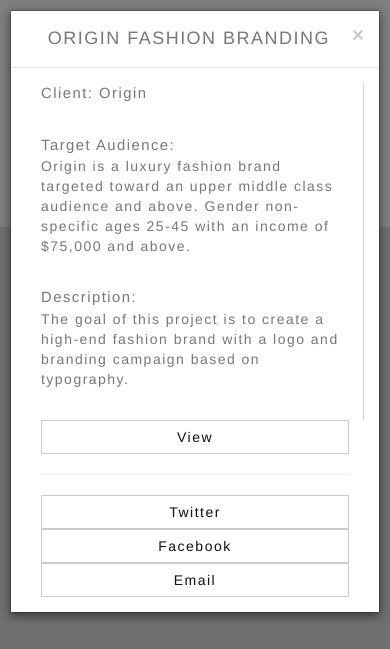
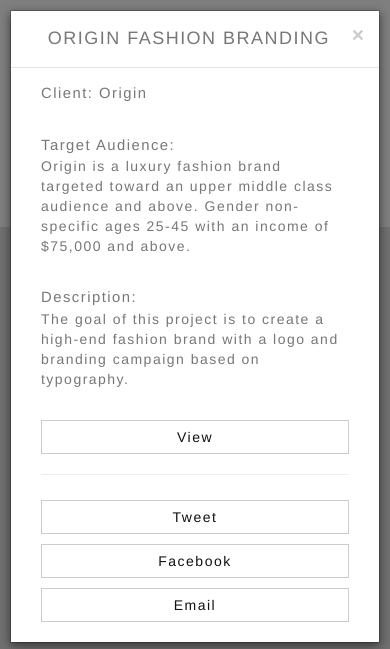
Before and after one commit to chef-danny-d/sdean, a PHP site: page /work.html in a window 390 px wide, after a click that opens the changed part. Shown: the top 649 px of the page. Run offline with PHP 8.4, Linux system fonts and the light colour scheme; some libraries are stand-ins or nearby versions.

Commit message:
added social features

```diff
--- a/css/style.css
+++ b/css/style.css
@@ -240,6 +224,14 @@ footer{
         top: 90vh;
         display: flex;
         position: fixed;
+    }
+    .twitter, .facebook, .email{
+        margin: 5px 0px;
+    }
+}
+@media screen and (max-width: 991px){
+    .mod-body {
+        border-right: 0px transparent;
     }
 }
 footer p{
--- a/work.html
+++ b/work.html
@@ -19,6 +19,14 @@
     <![endif]-->
     <script src="js/jquery-3.1.1.min.js"></script>
     <script src="js/js.js"></script>
+        <div id="fb-root"></div>
+            <script>(function(d, s, id) {
+                var js, fjs = d.getElementsByTagName(s)[0];
+                if (d.getElementById(id)) return;
+                js = d.createElement(s); js.id = id;
+                js.src = "//connect.facebook.net/en_US/sdk.js#xfbml=1&version=v2.9";
+                fjs.parentNode.insertBefore(js, fjs);
+            }(document, 'script', 'facebook-jssdk'));</script>
   </head>
   <body>
 
@@ -134,9 +142,15 @@
             <div class="col-lg-4 col-md-4 col-sm-12 col-xs-12 mod-side">
               <a href="origin.html" class="btn btn-default">View</a>
               <hr>
-              <a class="btn btn-default twitter">Twitter</a>
-              <a class="btn btn-default facebook">Facebook</a>
-              <a class="btn btn-default email">Email</a>
+                <a target="_blank" title="Share on Twitter" class="btn btn-default twitter" href="https://twitter.com/share?
+                url=https%3A%2F%2Fdev.twitter.com%2Fweb%2Ftweet-button&related=twitterapi%2Ctwitter&hashtags=graphics%2Cweb%2Cportfolio&text=check%20out%20his%20portfolio">
+                    Tweet
+                </a>
+                <div title="Share on Facebook" class="fb-share-button btn btn-default facebook" data-href="http://samuelvelazquez.com/work" data-layout="button" data-size="large" data-mobile-iframe="true"><a class="fb-xfbml-parse-ignore" target="_blank" href="https://www.facebook.com/sharer/sharer.php?u=http%3A%2F%2Fsamuelvelazquez.com&amp;src=sdkpreparse">Facebook</a></div>
+                <a class="btn btn-default email" target="_blank" href="mailto:?subject=Look at this amazing portfolio of Samuel Velazquez&amp;body=Check it out at http://samuelvelazquez.com/work and the developer at https://github.com/chef-danny-d"
+                   title="Share by Email">
+                    Email
+                </a>
             </div>
           </div>
         </div>
@@ -164,9 +178,15 @@
             <div class="col-lg-4 col-md-4 col-sm-12 col-xs-12 mod-side">
               <a href="out.html" class="btn btn-default">View</a>
               <hr>
-              <a class="btn btn-default twitter">Twitter</a>
-              <a class="btn btn-default facebook">Facebook</a>
-              <a class="btn btn-default email">Email</a>
+                <a target="_blank" title="Share on Twitter" class="btn btn-default twitter" href="https://twitter.com/share?
+                url=https%3A%2F%2Fdev.twitter.com%2Fweb%2Ftweet-button&related=twitterapi%2Ctwitter&hashtags=graphics%2Cweb%2Cportfolio&text=check%20out%20his%20portfolio">
+                    Tweet
+                </a>
+                <div title="Share on Facebook" class="fb-share-button btn btn-default facebook" data-href="http://samuelvelazquez.com/work" data-layout="button" data-size="large" data-mobile-iframe="true"><a class="fb-xfbml-parse-ignore" target="_blank" href="https://www.facebook.com/sharer/sharer.php?u=http%3A%2F%2Fsamuelvelazquez.com&amp;src=sdkpreparse">Facebook</a></div>
+                <a class="btn btn-default email" target="_blank" href="mailto:?subject=Look at this amazing portfolio of Samuel Velazquez&amp;body=Check it out at http://samuelvelazquez.com/work and the developer at https://github.com/chef-danny-d"
+                   title="Share by Email">
+                    Email
+                </a>
             </div>
           </div>
         </div>
@@ -192,9 +212,15 @@
             <div class="col-lg-4 col-md-4 col-sm-12 col-xs-12 mod-side">
               <a href="sabor.html" class="btn btn-default">View</a>
               <hr>
-              <a class="btn btn-default twitter">Twitter</a>
-              <a class="btn btn-default facebook">Facebook</a>
-              <a class="btn btn-default email">Email</a>
+                <a target="_blank" title="Share on Twitter" class="btn btn-default twitter" href="https://twitter.com/share?
+                url=https%3A%2F%2Fdev.twitter.com%2Fweb%2Ftweet-button&related=twitterapi%2Ctwitter&hashtags=graphics%2Cweb%2Cportfolio&text=check%20out%20his%20portfolio">
+                    Tweet
+                </a>
+                <div title="Share on Facebook" class="fb-share-button btn btn-default facebook" data-href="http://samuelvelazquez.com/work" data-layout="button" data-size="large" data-mobile-iframe="true"><a class="fb-xfbml-parse-ignore" target="_blank" href="https://www.facebook.com/sharer/sharer.php?u=http%3A%2F%2Fsamuelvelazquez.com&amp;src=sdkpreparse">Facebook</a></div>
+                <a class="btn btn-default email" target="_blank" href="mailto:?subject=Look at this amazing portfolio of Samuel Velazquez&amp;body=Check it out at http://samuelvelazquez.com/work and the developer at https://github.com/chef-danny-d"
+                   title="Share by Email">
+                    Email
+                </a>
             </div>
           </div>
         </div>
@@ -220,9 +246,15 @@
             <div class="col-lg-4 col-md-4 col-sm-12 col-xs-12 mod-side">
               <a class="btn btn-default" target="_blank" href="img/Tetra/Tetra/index.html">View</a>
               <hr>
-              <a class="btn btn-default twitter">Twitter</a>
-              <a class="btn btn-default facebook">Facebook</a>
-              <a class="btn btn-default email">Email</a>
+                <a target="_blank" title="Share on Twitter" class="btn btn-default twitter" href="https://twitter.com/share?
+                url=https%3A%2F%2Fdev.twitter.com%2Fweb%2Ftweet-button&related=twitterapi%2Ctwitter&hashtags=graphics%2Cweb%2Cportfolio&text=check%20out%20his%20portfolio">
+                    Tweet
+                </a>
+                <div title="Share on Facebook" class="fb-share-button btn btn-default facebook" data-href="http://samuelvelazquez.com/work" data-layout="button" data-size="large" data-mobile-iframe="true"><a class="fb-xfbml-parse-ignore" target="_blank" href="https://www.facebook.com/sharer/sharer.php?u=http%3A%2F%2Fsamuelvelazquez.com&amp;src=sdkpreparse">Facebook</a></div>
+                <a class="btn btn-default email" target="_blank" href="mailto:?subject=Look at this amazing portfolio of Samuel Velazquez&amp;body=Check it out at http://samuelvelazquez.com/work and the developer at https://github.com/chef-danny-d"
+                   title="Share by Email">
+                    Email
+                </a>
             </div>
           </div>
         </div>
@@ -248,9 +280,15 @@
             <div class="col-lg-4 col-md-4 col-sm-12 col-xs-12 mod-side">
               <a class="btn btn-default" href="ua.html">View</a>
               <hr>
-              <a class="btn btn-default twitter">Twitter</a>
-              <a class="btn btn-default facebook">Facebook</a>
-              <a class="btn btn-default email">Email</a>
+                <a target="_blank" title="Share on Twitter" class="btn btn-default twitter" href="https://twitter.com/share?
+                url=https%3A%2F%2Fdev.twitter.com%2Fweb%2Ftweet-button&related=twitterapi%2Ctwitter&hashtags=graphics%2Cweb%2Cportfolio&text=check%20out%20his%20portfolio">
+                    Tweet
+                </a>
+                <div title="Share on Facebook" class="fb-share-button btn btn-default facebook" data-href="http://samuelvelazquez.com/work" data-layout="button" data-size="large" data-mobile-iframe="true"><a class="fb-xfbml-parse-ignore" target="_blank" href="https://www.facebook.com/sharer/sharer.php?u=http%3A%2F%2Fsamuelvelazquez.com&amp;src=sdkpreparse">Facebook</a></div>
+                <a class="btn btn-default email" target="_blank" href="mailto:?subject=Look at this amazing portfolio of Samuel Velazquez&amp;body=Check it out at http://samuelvelazquez.com/work and the developer at https://github.com/chef-danny-d"
+                   title="Share by Email">
+                    Email
+                </a>
             </div>
           </div>
         </div>
@@ -276,9 +314,15 @@
             <div class="col-lg-4 col-md-4 col-sm-12 col-xs-12 mod-side">
               <a class="btn btn-default" href="basil.html">View</a>
               <hr>
-              <a class="btn btn-default twitter">Twitter</a>
-              <a class="btn btn-default facebook">Facebook</a>
-              <a class="btn btn-default email">Email</a>
+                <a target="_blank" title="Share on Twitter" class="btn btn-default twitter" href="https://twitter.com/share?
+                url=https%3A%2F%2Fdev.twitter.com%2Fweb%2Ftweet-button&related=twitterapi%2Ctwitter&hashtags=graphics%2Cweb%2Cportfolio&text=check%20out%20his%20portfolio">
+                    Tweet
+                </a>
+                <div title="Share on Facebook" class="fb-share-button btn btn-default facebook" data-href="http://samuelvelazquez.com/work" data-layout="button" data-size="large" data-mobile-iframe="true"><a class="fb-xfbml-parse-ignore" target="_blank" href="https://www.facebook.com/sharer/sharer.php?u=http%3A%2F%2Fsamuelvelazquez.com&amp;src=sdkpreparse">Facebook</a></div>
+                <a class="btn btn-default email" target="_blank" href="mailto:?subject=Look at this amazing portfolio of Samuel Velazquez&amp;body=Check it out at http://samuelvelazquez.com/work and the developer at https://github.com/chef-danny-d"
+                   title="Share by Email">
+                    Email
+                </a>
             </div>
           </div>
         </div>
@@ -304,9 +348,15 @@
             <div class="col-lg-4 col-md-4 col-sm-12 col-xs-12 mod-side">
               <a class="btn btn-default" href="embark.html">View</a>
               <hr>
-              <a class="btn btn-default twitter">Twitter</a>
-              <a class="btn btn-default facebook">Facebook</a>
-              <a class="btn btn-default email">Email</a>
+                <a target="_blank" title="Share on Twitter" class="btn btn-default twitter" href="https://twitter.com/share?
+                url=https%3A%2F%2Fdev.twitter.com%2Fweb%2Ftweet-button&related=twitterapi%2Ctwitter&hashtags=graphics%2Cweb%2Cportfolio&text=check%20out%20his%20portfolio">
+                    Tweet
+                </a>
+                <div title="Share on Facebook" class="fb-share-button btn btn-default facebook" data-href="http://samuelvelazquez.com/work" data-layout="button" data-size="large" data-mobile-iframe="true"><a class="fb-xfbml-parse-ignore" target="_blank" href="https://www.facebook.com/sharer/sharer.php?u=http%3A%2F%2Fsamuelvelazquez.com&amp;src=sdkpreparse">Facebook</a></div>
+                <a class="btn btn-default email" target="_blank" href="mailto:?subject=Look at this amazing portfolio of Samuel Velazquez&amp;body=Check it out at http://samuelvelazquez.com/work and the developer at https://github.com/chef-danny-d"
+                   title="Share by Email">
+                    Email
+                </a>
             </div>
           </div>
         </div>
@@ -332,9 +382,15 @@
             <div class="col-lg-4 col-md-4 col-sm-12 col-xs-12 mod-side">
               <a class="btn btn-default" href="academic.html">View</a>
               <hr>
-              <a class="btn btn-default twitter">Twitter</a>
-              <a class="btn btn-default facebook">Facebook</a>
-              <a class="btn btn-default email">Email</a>
+                <a target="_blank" title="Share on Twitter" class="btn btn-default twitter" href="https://twitter.com/share?
+                url=https%3A%2F%2Fdev.twitter.com%2Fweb%2Ftweet-button&related=twitterapi%2Ctwitter&hashtags=graphics%2Cweb%2Cportfolio&text=check%20out%20his%20portfolio">
+                    Tweet
+                </a>
+                <div title="Share on Facebook" class="fb-share-button btn btn-default facebook" data-href="http://samuelvelazquez.com/work" data-layout="button" data-size="large" data-mobile-iframe="true"><a class="fb-xfbml-parse-ignore" target="_blank" href="https://www.facebook.com/sharer/sharer.php?u=http%3A%2F%2Fsamuelvelazquez.com&amp;src=sdkpreparse">Facebook</a></div>
+                <a class="btn btn-default email" target="_blank" href="mailto:?subject=Look at this amazing portfolio of Samuel Velazquez&amp;body=Check it out at http://samuelvelazquez.com/work and the developer at https://github.com/chef-danny-d"
+                   title="Share by Email">
+                    Email
+                </a>
             </div>
           </div>
         </div>
@@ -360,9 +416,15 @@
             <div class="col-lg-4 col-md-4 col-sm-12 col-xs-12 mod-side">
               <a class="btn btn-default" href="flow.html">View</a>
               <hr>
-              <a class="btn btn-default twitter">Twitter</a>
-              <a class="btn btn-default facebook">Facebook</a>
-              <a class="btn btn-default email">Email</a>
+                <a target="_blank" title="Share on Twitter" class="btn btn-default twitter" href="https://twitter.com/share?
+                url=https%3A%2F%2Fdev.twitter.com%2Fweb%2Ftweet-button&related=twitterapi%2Ctwitter&hashtags=graphics%2Cweb%2Cportfolio&text=check%20out%20his%20portfolio">
+                    Tweet
+                </a>
+                <div title="Share on Facebook" class="fb-share-button btn btn-default facebook" data-href="http://samuelvelazquez.com/work" data-layout="button" data-size="large" data-mobile-iframe="true"><a class="fb-xfbml-parse-ignore" target="_blank" href="https://www.facebook.com/sharer/sharer.php?u=http%3A%2F%2Fsamuelvelazquez.com&amp;src=sdkpreparse">Facebook</a></div>
+                <a class="btn btn-default email" target="_blank" href="mailto:?subject=Look at this amazing portfolio of Samuel Velazquez&amp;body=Check it out at http://samuelvelazquez.com/work and the developer at https://github.com/chef-danny-d"
+                   title="Share by Email">
+                    Email
+                </a>
             </div>
           </div>
         </div>
@@ -390,9 +452,15 @@
             <div class="col-lg-4 col-md-4 col-sm-12 col-xs-12 mod-side">
               <a class="btn btn-default" href="jetty.html">View</a>
               <hr>
-              <a class="btn btn-default twitter">Twitter</a>
-              <a class="btn btn-default facebook">Facebook</a>
-              <a class="btn btn-default email">Email</a>
+                <a target="_blank" title="Share on Twitter" class="btn btn-default twitter" href="https://twitter.com/share?
+                url=https%3A%2F%2Fdev.twitter.com%2Fweb%2Ftweet-button&related=twitterapi%2Ctwitter&hashtags=graphics%2Cweb%2Cportfolio&text=check%20out%20his%20portfolio">
+                    Tweet
+                </a>
+                <div title="Share on Facebook" class="fb-share-button btn btn-default facebook" data-href="http://samuelvelazquez.com/work" data-layout="button" data-size="large" data-mobile-iframe="true"><a class="fb-xfbml-parse-ignore" target="_blank" href="https://www.facebook.com/sharer/sharer.php?u=http%3A%2F%2Fsamuelvelazquez.com&amp;src=sdkpreparse">Facebook</a></div>
+                <a class="btn btn-default email" target="_blank" href="mailto:?subject=Look at this amazing portfolio of Samuel Velazquez&amp;body=Check it out at http://samuelvelazquez.com/work and the developer at https://github.com/chef-danny-d"
+                   title="Share by Email">
+                    Email
+                </a>
             </div>
           </div>
         </div>
@@ -418,9 +486,15 @@
             <div class="col-lg-4 col-md-4 col-sm-12 col-xs-12 mod-side">
               <a class="btn btn-default" href="xavier.html">View</a>
               <hr>
-              <a class="btn btn-default twitter">Twitter</a>
-              <a class="btn btn-default facebook">Facebook</a>
-              <a class="btn btn-default email">Email</a>
+                <a target="_blank" title="Share on Twitter" class="btn btn-default twitter" href="https://twitter.com/share?
+                url=https%3A%2F%2Fdev.twitter.com%2Fweb%2Ftweet-button&related=twitterapi%2Ctwitter&hashtags=graphics%2Cweb%2Cportfolio&text=check%20out%20his%20portfolio">
+                    Tweet
+                </a>
+                <div title="Share on Facebook" class="fb-share-button btn btn-default facebook" data-href="http://samuelvelazquez.com/work" data-layout="button" data-size="large" data-mobile-iframe="true"><a class="fb-xfbml-parse-ignore" target="_blank" href="https://www.facebook.com/sharer/sharer.php?u=http%3A%2F%2Fsamuelvelazquez.com&amp;src=sdkpreparse">Facebook</a></div>
+                <a class="btn btn-default email" target="_blank" href="mailto:?subject=Look at this amazing portfolio of Samuel Velazquez&amp;body=Check it out at http://samuelvelazquez.com/work and the developer at https://github.com/chef-danny-d"
+                   title="Share by Email">
+                    Email
+                </a>
             </div>
           </div>
         </div>
@@ -446,9 +520,15 @@
             <div class="col-lg-4 col-md-4 col-sm-12 col-xs-12 mod-side">
               <a class="btn btn-default" href="one.html">View</a>
               <hr>
-              <a class="btn btn-default twitter">Twitter</a>
-              <a class="btn btn-default facebook">Facebook</a>
-              <a class="btn btn-default email">Email</a>
+                <a target="_blank" title="Share on Twitter" class="btn btn-default twitter" href="https://twitter.com/share?
+                url=https%3A%2F%2Fdev.twitter.com%2Fweb%2Ftweet-button&related=twitterapi%2Ctwitter&hashtags=graphics%2Cweb%2Cportfolio&text=check%20out%20his%20portfolio">
+                    Tweet
+                </a>
+                <div title="Share on Facebook" class="fb-share-button btn btn-default facebook" data-href="http://samuelvelazquez.com/work" data-layout="button" data-size="large" data-mobile-iframe="true"><a class="fb-xfbml-parse-ignore" target="_blank" href="https://www.facebook.com/sharer/sharer.php?u=http%3A%2F%2Fsamuelvelazquez.com&amp;src=sdkpreparse">Facebook</a></div>
+                <a class="btn btn-default email" target="_blank" href="mailto:?subject=Look at this amazing portfolio of Samuel Velazquez&amp;body=Check it out at http://samuelvelazquez.com/work and the developer at https://github.com/chef-danny-d"
+                   title="Share by Email">
+                    Email
+                </a>
             </div>
           </div>
         </div>
```
Also changed, not shown: other parts of css/style.css (+13 -17 lines).
